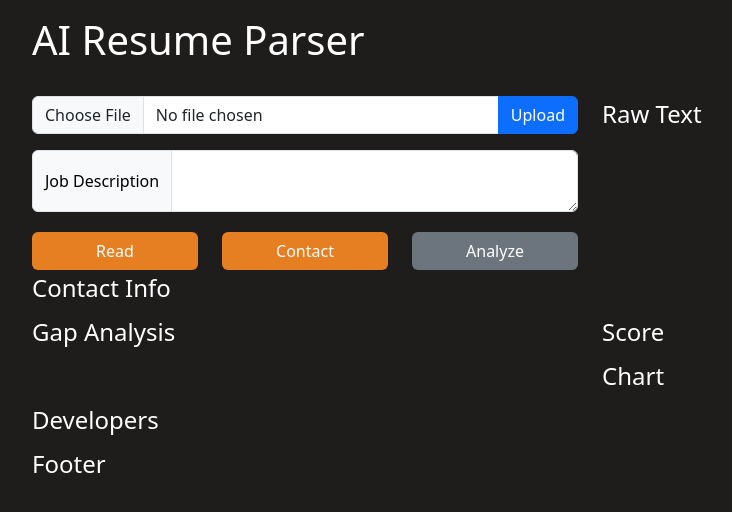
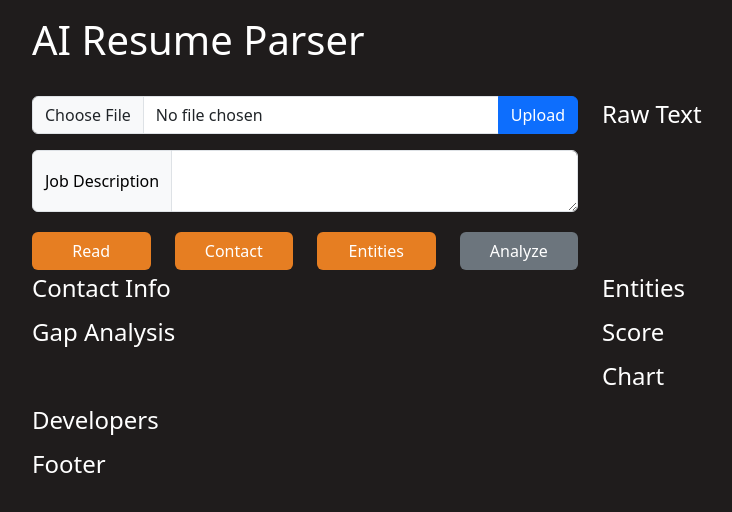
Before and after one commit to NidhiKamal05/AI-Resume-Parser, a Flask app: page / in a window 1280 px wide. Shown: the top 512 px of the page, without its empty margins (50-782 px from the left). Run offline with Flask 3, Linux system fonts and the light colour scheme; some libraries are stand-ins or nearby versions.

Commit message:
Entities functionality added

```diff
--- a/V1/AI_Resume_Parser/app.py
+++ b/V1/AI_Resume_Parser/app.py
@@ -13,6 +13,7 @@ def index():
 def parse_resume():
 	# Renders the index.html file inside the templates folder
 	return render_template('parse.html')
+
 
 @app.route('/api/read', methods=['POST'])
 def read_pdf():
@@ -41,6 +42,19 @@ def contact_info():
 		return jsonify({'error': str(e)}), 500
 
 
+@app.route('/api/entities', methods=['POST'])
+def resume_entities():
+	if 'my_pdf' not in request.files:
+		return jsonify({'error': 'No file uploaded'}), 400
+	my_pdf = request.files['my_pdf']
+	try:
+		raw_text = parser.extract_text_from_pdf(my_pdf)
+		entities = parser.extract_entities(raw_text)
+		return jsonify({'entities': entities})
+	except Exception as e:
+		return jsonify({'error': str(e)}), 500
+
+
 @app.route('/api/analyze', methods=['POST'])
 def analyze_resume():
 	if 'my_pdf' not in request.files:
--- a/V1/AI_Resume_Parser/static/js/global.js
+++ b/V1/AI_Resume_Parser/static/js/global.js
@@ -3,6 +3,7 @@ export const index_api ="https://ai-resume-parser-42a1.onrender.com/api/";
 // export const read_api ="https://ai-resume-parser-42a1.onrender.com/analyze";
 export const read_api ="https://ai-resume-parser-42a1.onrender.com/api/read";
 export const contact_api ="https://ai-resume-parser-42a1.onrender.com/api/contact";
+export const entities_api ="https://ai-resume-parser-42a1.onrender.com/api/entities";
 export const analyze_api ="https://ai-resume-parser-42a1.onrender.com/api/analyze";
 
 export const my_form = document.getElementById("upload_form") ;
@@ -12,18 +13,21 @@ export const jd = document.getElementById("job_desc") ;
 
 export const raw_output = document.getElementById("raw_text") ;
 export const contact_output = document.getElementById("contact_info") ;
+export const entities_output = document.getElementById("entities") ;
 export const gap_output = document.getElementById("gap_analysis") ;
 export const score_output = document.getElementById("score") ;
 export const chart_output = document.getElementById("chart") ;
 
 export const read_btn = document.getElementById("read_btn") ;
 export const contact_btn = document.getElementById("contact_btn") ;
+export const entities_btn = document.getElementById("entities_btn") ;
 export const analyze_btn = document.getElementById("analyze_btn") ;
 export const upload_btn = document.getElementById("upload_btn") ;
 
 export const clear_all_output_divs = () => {
     raw_output.innerText = "" ;
     contact_output.innerText = "" ;
+    entities_output.innerText = "" ;
     gap_output.innerText = "" ;
     score_output.innerText = "" ;
     chart_output.innerText = "" ;
--- a/V1/AI_Resume_Parser/static/js/main.js
+++ b/V1/AI_Resume_Parser/static/js/main.js
@@ -57,6 +57,13 @@ globals.contact_btn.addEventListener("click", () => {
     console.log("CONTACT INFO") ;
     globals.clear_all_output_divs() ;
     fetchContactData() ;
+}) ;
+
+
+globals.entities_btn.addeventListener("click", () => {
+    console.log("ENTITIES") ;
+    globals.clear_all_output_divs() ;
+    fetchEntitiesData() ;
 }) ;
 
 
@@ -161,6 +168,45 @@ const fetchContactData = async() => {
     }
 }
 
+
+const fetchEntitiesData = async() => {
+    const file = globals.get_file ;
+    const form_data = new FormData(globals.my_form) ;
+    if(file.files.length > 0) {
+        const pdf = file.files[0] ;
+        console.log(pdf.name) ;
+        form_data.append('my_pdf', pdf) ;
+    }
+    else {
+        console.log("Select any pdf...") ;
+        return ;
+    }
+    globals.show_loader("entities", "Loading Entities") ;
+    try {
+        const response = await fetch(globals.entities_api, {
+            method: 'POST',
+            body: form_data,
+        }) ;
+        if(!response.ok) {
+            throw new Error(`HTTP error! status: ${response.status}`) ;
+        }
+        const result = await response.json() ;
+        console.log("Data fetched:", result) ;
+        const candidate_name = result.entities.Candidate_Name || "" ;
+        const all_names = Array.isArray(result.entities.All_Names_Found) ? result.entities.All_Names_Found.join(", ") : result.entities.All_Names_Found || "" ;
+        const organization = Array.isArray(result.entities["Companies/Institutions"]) ? result.entities["Companies/Institutions"].join(", ") : result.entities["Companies/Institutions"] || "" ;
+        globals.entities_output.innerText = `Candidate Name: ${candidate_name}\n` + `All Names Found: ${all_names}` + `Organization: ${organization}` ;
+    }
+    catch(error) {
+        console.log(`Error: ${error}`) ;
+    }
+    finally {
+        console.log(`Task Completed`) ;
+        globals.hide_loader("entities") ;
+    }
+}
+
+
 const fetchAnalyzeData = async() => {
     // const my_file = globals.get_file.files[0] ;
     const job_desc = globals.jd ;
@@ -192,8 +238,8 @@ const fetchAnalyzeData = async() => {
         const result = await response.json();
         console.log("Data fetched:", result);
         globals.score_output.innerText=JSON.stringify(result.Score);
-        const missing = Array.isArray(result.Missing_Skills) ? result.Missing_Skills.join(", ") : result.Missing_Skills;
-        const matched = Array.isArray(result.Matched_Skills) ? result.Matched_Skills.join(", ") : result.Matched_Skills;
+        const missing = Array.isArray(result.Missing_Skills) ? result.Missing_Skills.join(", ") : result.Missing_Skills ;
+        const matched = Array.isArray(result.Matched_Skills) ? result.Matched_Skills.join(", ") : result.Matched_Skills ;
         globals.gap_output.innerText = `Gaps = ${missing}\nMatched Skills = ${matched}`;
         // globals.gap_output.innerText=`Gaps = ${result.Missing_Skills} \n Matched Skills=${result.Matched_Skills}`;
         // globals.score_output.innerText=JSON.stringify(result.Score);
--- a/V1/AI_Resume_Parser/templates/index.html
+++ b/V1/AI_Resume_Parser/templates/index.html
@@ -51,13 +51,16 @@
 								<textarea class="form-control" aria-label="With textarea" id="job_desc" name="job_desc"></textarea>
 							</div>
 							<div class="row">
-								<div class="col-md-4 d-grid gap-2 mt-1">
+								<div class="col-md-3 d-grid gap-2 mt-1">
 									<button class="btn" type="button" style="background-color:#E67E22; color:#ffffff;" id="read_btn" name="read_btn">Read</button>
 								</div>
-								<div class="col-md-4 d-grid gap-2 mt-1">
+								<div class="col-md-3 d-grid gap-2 mt-1">
 									<button class="btn" type="button" style="background-color:#E67E22; color:#ffffff;" id="contact_btn" name="contact_btn">Contact</button>
 								</div>
-								<div class="col-md-4 d-grid gap-2 mt-1">
+								<div class="col-md-3 d-grid gap-2 mt-1">
+									<button class="btn" type="button" style="background-color:#E67E22; color:#ffffff;" id="entities_btn" name="entities_btn">Entities</button>
+								</div>
+								<div class="col-md-3 d-grid gap-2 mt-1">
 									<button class="btn" type="button" style="background-color:#6C757D; color:#ffffff;" id="analyze_btn" name="analyze_btn">Analyze</button>
 								</div>
 							</div>
@@ -96,7 +99,7 @@
 							Contact Info
 						</legend>
 
-						<!-- display gaps -->
+						<!-- display contacts -->
 						<div id="contact_info">
 
 						</div>
@@ -104,6 +107,15 @@
 					</div>
 
 					<div class="col-md-6">
+
+						<legend>
+							Entities
+						</legend>
+
+						<!-- display entities -->
+						<div id="entities">
+
+						</div>
 
 					</div>
 
@@ -201,7 +213,7 @@
 			<!-- footer ends -->
 
 		<!-- </div> -->
-		<!-- conatiner starts -->
+		<!-- conatiner ends -->
 
 		<!-- <script type="module" src="../static/js/main.js" ></script> -->
 		<!-- <script src="../static/js/bootstrap/dist/js/bootstrap.bundle.min.js"></script> -->
```
Also changed, not shown: V1/AI_Resume_Parser/models/parser.py (+55 -19 lines).
